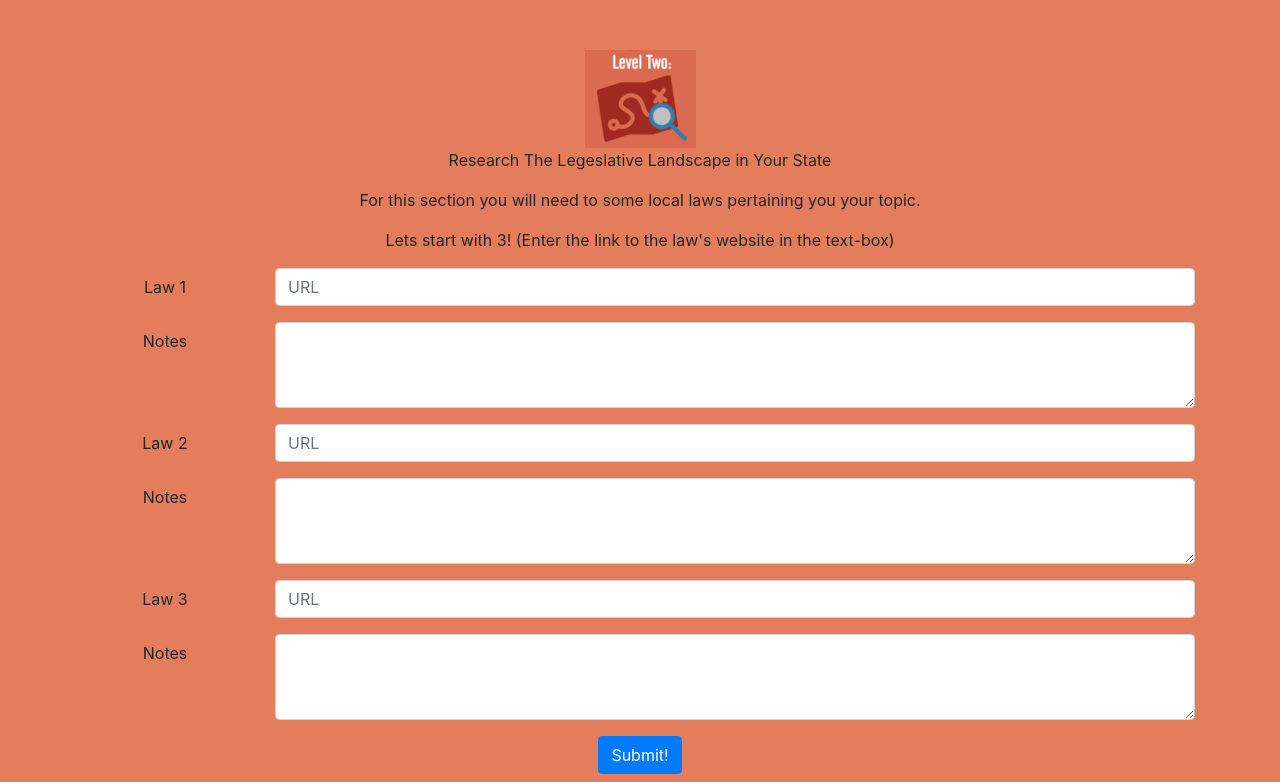
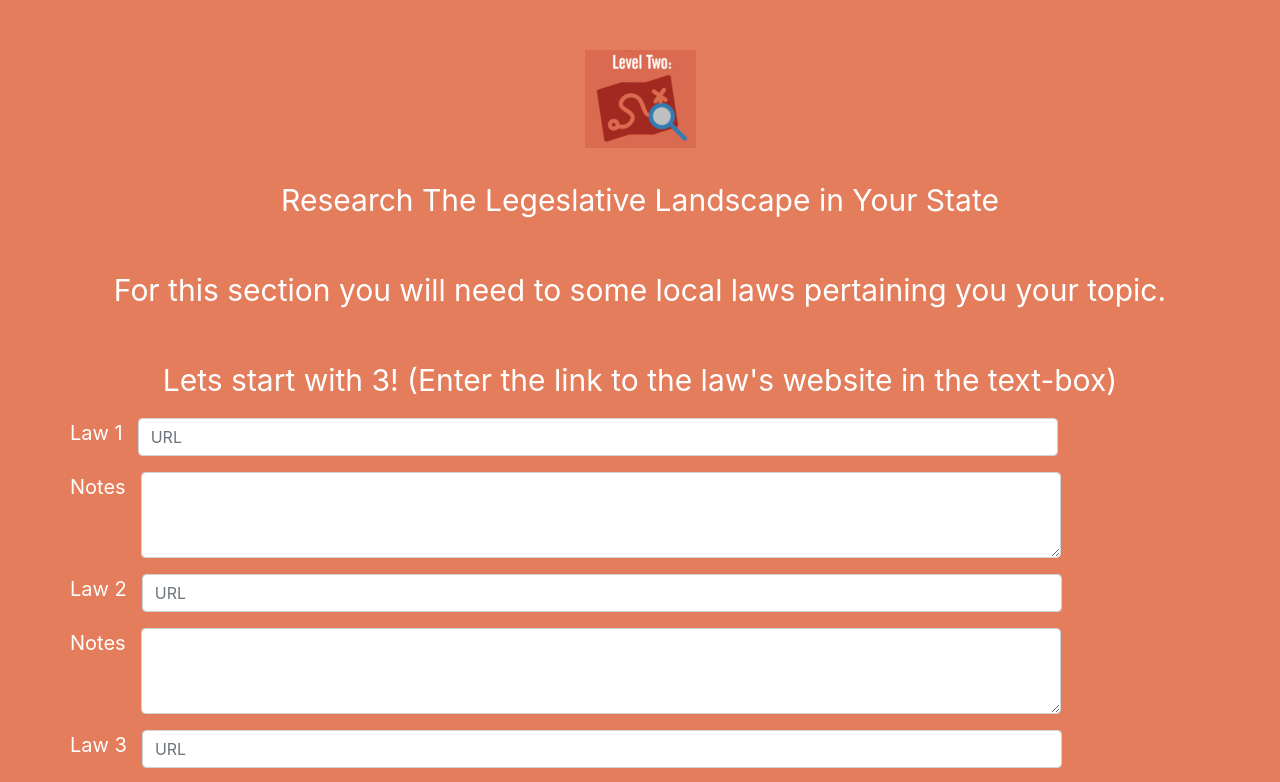
Before and after one commit to delaware19/team-13, a React (Create React App) app in the folder wethepeople/: page /Lv2 in a window 1280 px wide. Shown: the top 782 px of the page. Built offline with nearby package versions, Linux system fonts and the light colour scheme.

Commit message:
Level 2 is complete

```diff
--- a/wethepeople/src/pages/Lv2/Level2.js
+++ b/wethepeople/src/pages/Lv2/Level2.js
@@ -11,35 +11,66 @@ import { Link } from 'react-router-dom';
 // Listing Wrapper takes care of the dynamically given items
 // and puts them in a grid that reponsively adjusts
 
+const Header = styled.div`
+padding-top: 30px;
+padding-bottom: 15px;
+font-size: 30px;
+color: white;
+`;
+
+const SubHeader = styled.div`
+font-size: 20px;
+color: white;
+`;
+
+const StyledButton = styled(Button)`
+
+width: 200px;
+height: 65px;
+margin-right: 20px;
+margin-bottom: 20px;
+background-color: white;
+color: black;
+border-radius: 15px;
+border-color: white;
+font-size: 18px;
+`;
+
+const Align = styled.div`
+display: flex;
+justify-content: center;
+padding-bottom: 600px;
+padding-top: 30px;
+`;
 
 export class Level2 extends Component{
     render() {
         return (
-            <div style = {{width: "100%", height:"100%", textAlign: "center", backgroundColor: "#E47D5C", paddingBottom: "1000px"}}>
+            <div style = {{width: "100%", height:"100%", textAlign: "center", backgroundColor: "#E47D5C", paddingBottom: "1000px", borderRoadius: "50px",}}>
             <Container >
                 <img src = {reseach2} style = {{width:"10%", paddingTop: "50px"}}></img>
-                <p>Research The Legeslative Landscape in Your State</p>
-                <p>
+                <Header>Research The Legeslative Landscape in Your State</Header>
+                <Header>
                     For this section you will need to some local laws pertaining you your topic.
-                </p>
-                <p>
+                </Header>
+                <Header>
                     Lets start with 3! (Enter the link to the law's website in the text-box)
-                </p>
+                </Header>
 
                 <Form>
                     <Form.Group as={Row} controlId="formPlaintextPassword">
-                        <Form.Label column sm="2">
+                        <SubHeader column sm="2">
                         Law 1
-                        </Form.Label>
+                        </SubHeader>
                         <Col sm="10">
                         <Form.Control type="URL" placeholder="URL" />
                         </Col>
                     </Form.Group>
 
                     <Form.Group as={Row} controlId="formPlaintextPassword">
-                        <Form.Label column sm="2">
+                        <SubHeader column sm="2">
                         Notes
-                        </Form.Label>
+                       </SubHeader>
                         <Col sm="10">
                         <Form.Control as="textarea" rows="3" />
                         </Col>
@@ -47,43 +78,43 @@ export class Level2 extends Component{
 
 
                     <Form.Group as={Row} controlId="formPlaintextPassword">
-                        <Form.Label column sm="2">
+                        <SubHeader column sm="2">
                         Law 2
-                        </Form.Label>
+                        </SubHeader>
                         <Col sm="10">
                         <Form.Control type="URL" placeholder="URL" />
                         </Col>
                     </Form.Group>
 
                     <Form.Group as={Row} controlId="formPlaintextPassword">
-                        <Form.Label column sm="2">
+                        <SubHeader column sm="2">
                         Notes
-                        </Form.Label>
+                        </SubHeader>
                         <Col sm="10">
                         <Form.Control as="textarea" rows="3" />
                         </Col>
                     </Form.Group>
 
                     <Form.Group as={Row} controlId="formPlaintextPassword">
-                        <Form.Label column sm="2">
+                        <SubHeader column sm="2">
                         Law 3
-                        </Form.Label>
+                        </SubHeader>
                         <Col sm="10">
                         <Form.Control type="URL" placeholder="URL" />
                         </Col>
                     </Form.Group>
 
                     <Form.Group as={Row} controlId="formPlaintextPassword">
-                        <Form.Label column sm="2">
+                        <SubHeader column sm="2">
                         Notes
-                        </Form.Label>
+                        </SubHeader>
                         <Col sm="10">
                         <Form.Control as="textarea" rows="3" />
                         </Col>
                     </Form.Group>
                 </Form>
                 <Link to='/InterActiveRoadMap3'>
-                    <Button bright="light">Submit!</Button>
+                    <StyledButton bright="light">Submit!</StyledButton>
                 </Link>
             </Container>
             </div>
```
